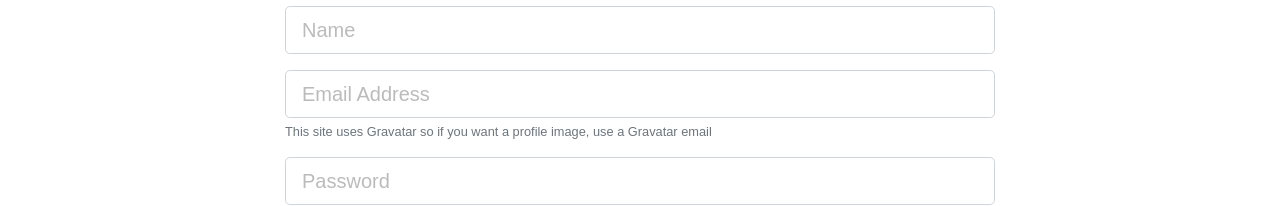
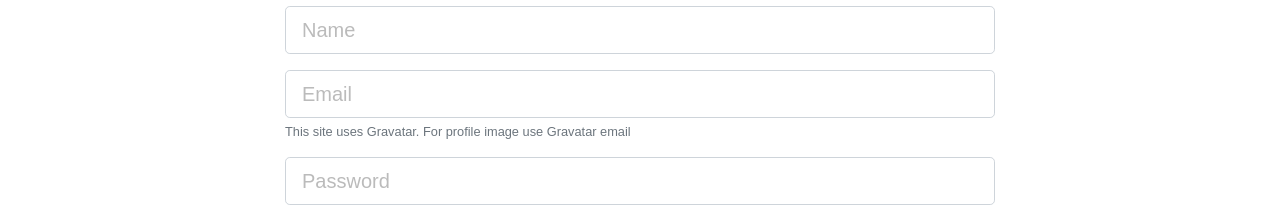
Before and after one commit to paul0vinicius/dev-connect, a React (Create React App) app in the folder client/: page /register in a window 1280 px wide. Shown: the part 195-401 px from the top of the page. Built offline with nearby package versions, Linux system fonts and the light colour scheme.

Commit message:
Modularize entries using TextFieldGroup and redirects to /dashboard if the user is authenticated

```diff
--- a/client/src/components/auth/Register.js
+++ b/client/src/components/auth/Register.js
@@ -6,6 +6,8 @@ import { withRouter } from "react-router-dom";
 import classnames from "classnames";
 import { connect } from "react-redux";
 import { registerUser } from "../../actions/authActions";
+
+import TextFieldGroup from "../common/TextFieldGroup";
 
 class Register extends Component {
   constructor(props) {
@@ -21,6 +23,12 @@ class Register extends Component {
 
     this.onChange = this.onChange.bind(this);
     this.onSubmit = this.onSubmit.bind(this);
+  }
+
+  componentDidMount() {
+    if (this.props.auth.isAuthenticated) {
+      this.props.history.push("/dashboard");
+    }
   }
 
   componentWillReceiveProps(nextProps) {
@@ -62,72 +70,40 @@ class Register extends Component {
                   Create your DevConnector account
                 </p>
                 <form noValidate onSubmit={this.onSubmit}>
-                  <div className="form-group">
-                    <input
-                      type="text"
-                      className={classnames("form-control form-control-lg", {
-                        "is-invalid": errors.name
-                      })}
+                  <TextFieldGroup
                     placeholder="Name"
                     name="name"
                     value={this.state.name}
                     onChange={this.onChange}
+                    error={errors.name}
                   />
-                    {errors.name && (
-                      <div className="invalid-feedback">{errors.name}</div>
-                    )}
-                  </div>
-                  <div className="form-group">
-                    <input
+                  <TextFieldGroup
+                    placeholder="Email"
+                    name="email"
                     type="email"
-                      className={classnames("form-control form-control-lg", {
-                        "is-invalid": errors.email
-                      })}
-                      placeholder="Email Address"
-                      name="email"
                     value={this.state.email}
                     onChange={this.onChange}
+                    error={errors.email}
+                    info="This site uses Gravatar. For profile image use Gravatar email"
                   />
-                    {errors.email && (
-                      <div className="invalid-feedback">{errors.email}</div>
-                    )}
-                    <small className="form-text text-muted">
-                      This site uses Gravatar so if you want a profile image,
-                      use a Gravatar email
-                    </small>
-                  </div>
-                  <div className="form-group">
-                    <input
-                      type="password"
-                      className={classnames("form-control form-control-lg", {
-                        "is-invalid": errors.password
-                      })}
+                  <TextFieldGroup
                     placeholder="Password"
                     name="password"
+                    type="password"
+                    value={this.state.password}
                     onChange={this.onChange}
-                      value={this.state.password}
+                    error={errors.password}
                   />
-                    {errors.password && (
-                      <div className="invalid-feedback">{errors.password}</div>
-                    )}
-                  </div>
-                  <div className="form-group">
-                    <input
-                      type="password"
-                      className={classnames("form-control form-control-lg", {
-                        "is-invalid": errors.confirmPassword
-                      })}
+
+                  <TextFieldGroup
                     placeholder="Confirm Password"
                     name="confirmPassword"
+                    type="password"
+                    value={this.state.confirmPassword}
                     onChange={this.onChange}
-                      value={this.state.confirmPassword}
+                    error={errors.confirmPassword}
                   />
-                    {errors.confirmPassword && (
-                      <div className="invalid-feedback">
-                        {errors.confirmPassword}
-                      </div>
-                    )}
-                  </div>
+
                   <input
                     type="submit"
                     className="btn btn-info btn-block mt-4"
```
Lines whose indentation alone changed are shown as unchanged.
